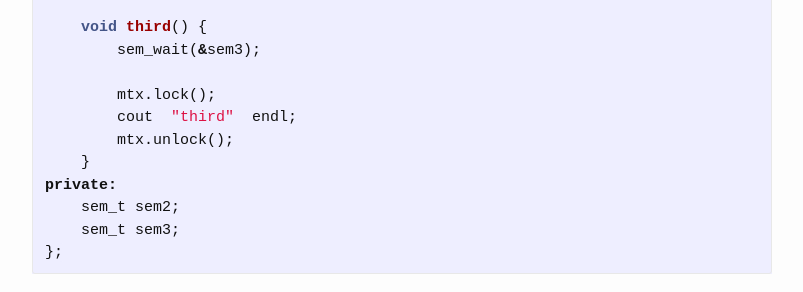
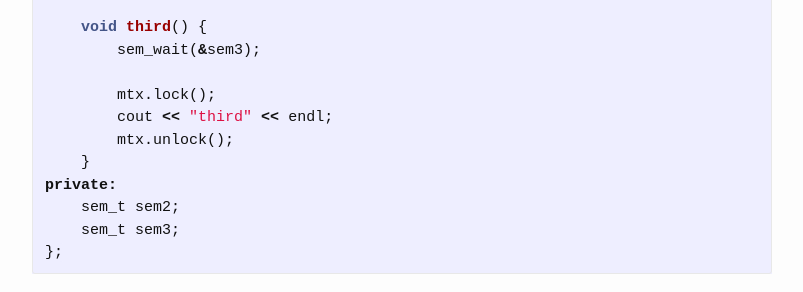
Before and after one commit to kowakowa93/Ulu2005.github.io, a Jekyll site: the page built from _posts/2015-01-10-cracking-the-coding-interview-q165-run-threads-in-sequence.md, in a window 1280 px wide and 900 px high, scrolled down 1505 px. Shown: the part 151-443 px from the top of the window, without its empty margins (238-1041 px from the left). Built offline with Jekyll 4.4.1, drawn with Linux system fonts in a browser that asks for light colours; comment, search, counter and statistics services are not loaded.

Commit message:
Added missing operators in code

```diff
--- a/_posts/2015-01-10-cracking-the-coding-interview-q165-run-threads-in-sequence.md
+++ b/_posts/2015-01-10-cracking-the-coding-interview-q165-run-threads-in-sequence.md
@@ -79,7 +79,7 @@ public:
         sem_wait(&sem3);
 
         mtx.lock();
-        cout  "third"  endl;
+        cout << "third" << endl;
         mtx.unlock();
     }
 private:
```
